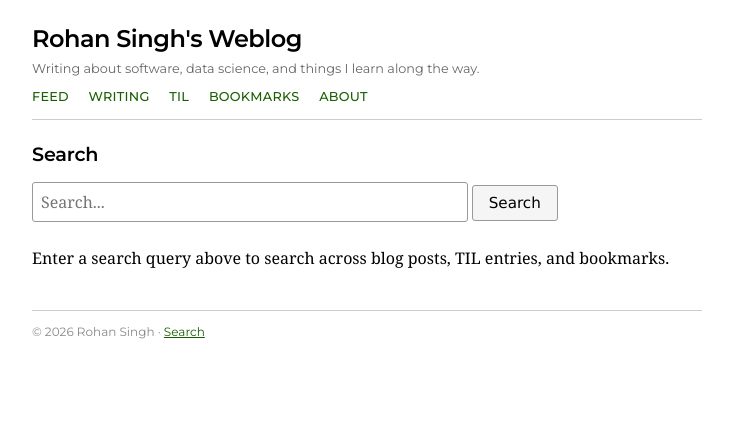
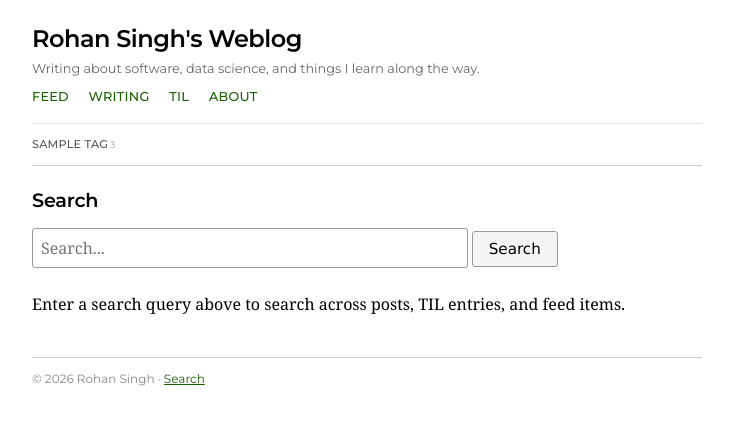
Before and after one commit to ygivenx/rohans-weblog, a Django app: page /search/ in a window 1280 px wide. Shown: the top 425 px of the page, without its empty margins (273-1006 px from the left). Run offline with Django 5.2, Linux system fonts and the light colour scheme; tables that the repository leaves empty hold one stand-in row (values such as "Sample post").

Commit message:
add tags usage

```diff
--- /dev/null
+++ b/blog/context_processors.py
@@ -0,0 +1,16 @@
+from django.db.models import Count, Q
+from .models import Tag
+
+
+def all_tags(request):
+    """Inject all tags with total content counts into every template."""
+    tags = Tag.objects.annotate(
+        post_count=Count("blog_posts", filter=Q(blog_posts__is_published=True), distinct=True),
+        til_count=Count("tils", distinct=True),
+        feed_count=Count("feed_items", distinct=True),
+    ).order_by("name")
+
+    for tag in tags:
+        tag.total_count = tag.post_count + tag.til_count + tag.feed_count
+
+    return {"all_tags": [t for t in tags if t.total_count > 0]}
--- a/blog/templates/blog/base.html
+++ b/blog/templates/blog/base.html
@@ -163,6 +163,31 @@
         .pagination .current {
             font-weight: 600;
             color: #000;
+        }
+        .tag-bar {
+            margin-top: 16px;
+            padding-top: 12px;
+            border-top: 1px solid #e8e8e8;
+            display: flex;
+            flex-wrap: wrap;
+            gap: 8px;
+        }
+        .tag-bar a {
+            font-family: 'Montserrat', sans-serif;
+            font-size: 0.7em;
+            font-weight: 500;
+            text-decoration: none;
+            color: #555;
+            letter-spacing: 0.02em;
+            text-transform: uppercase;
+        }
+        .tag-bar a:hover {
+            color: #195f00;
+        }
+        .tag-bar a .tag-count {
+            color: #bbb;
+            font-size: 0.85em;
+            margin-left: 2px;
         }
         footer {
             margin-top: 40px;
@@ -437,9 +462,15 @@
                 <a href="{% url 'blog:index' %}">Feed</a>
                 <a href="{% url 'blog:post_list' %}">Writing</a>
                 <a href="{% url 'blog:til_list' %}">TIL</a>
-                <a href="{% url 'blog:bookmarks_list' %}">Bookmarks</a>
                 <a href="{% url 'blog:about' %}">About</a>
             </nav>
+        {% if all_tags %}
+        <div class="tag-bar">
+            {% for tag in all_tags %}
+                <a href="{% url 'blog:tag_detail' tag.slug %}">{{ tag.name }}<span class="tag-count">{{ tag.total_count }}</span></a>
+            {% endfor %}
+        </div>
+        {% endif %}
         </header>
 
         <main>
--- a/blog/templates/blog/feed_detail.html
+++ b/blog/templates/blog/feed_detail.html
@@ -16,7 +16,7 @@
     {% if item.tags.all %}
     <div class="tags">
         {% for tag in item.tags.all %}
-            <span class="tag">{{ tag.name }}</span>
+            <a href="{% url 'blog:tag_detail' tag.slug %}" class="tag">{{ tag.name }}</a>
         {% endfor %}
     </div>
     {% endif %}
--- a/blog/templates/blog/index.html
+++ b/blog/templates/blog/index.html
@@ -22,7 +22,7 @@
             {% if post.tags.all %}
             <div class="tags">
                 {% for tag in post.tags.all %}
-                    <span class="tag">{{ tag.name }}</span>
+                    <a href="{% url 'blog:tag_detail' tag.slug %}" class="tag">{{ tag.name }}</a>
                 {% endfor %}
             </div>
             {% endif %}
--- a/blog/templates/blog/post_detail.html
+++ b/blog/templates/blog/post_detail.html
@@ -20,7 +20,7 @@
     {% if post.tags.all %}
     <div class="tags">
         {% for tag in post.tags.all %}
-            <span class="tag">{{ tag.name }}</span>
+            <a href="{% url 'blog:tag_detail' tag.slug %}" class="tag">{{ tag.name }}</a>
         {% endfor %}
     </div>
     {% endif %}
--- a/blog/templates/blog/search.html
+++ b/blog/templates/blog/search.html
@@ -52,22 +52,6 @@
         </ul>
         {% endif %}
 
-        {% if results.bookmarks %}
-        <h4>Bookmarks ({{ results.bookmarks|length }})</h4>
-        <ul class="post-list">
-            {% for bookmark in results.bookmarks %}
-            <li class="post-item">
-                <h3 class="post-title">
-                    <a href="{{ bookmark.url }}" target="_blank" rel="noopener noreferrer">{{ bookmark.title }}</a>
-                </h3>
-                {% if bookmark.description %}
-                <div class="post-excerpt">{{ bookmark.description }}</div>
-                {% endif %}
-            </li>
-            {% endfor %}
-        </ul>
-        {% endif %}
-
         {% if results.feed_items %}
         <h4>Feed Items ({{ results.feed_items|length }})</h4>
         <ul class="post-list">
@@ -87,6 +71,6 @@
         <p>No results found.</p>
     {% endif %}
 {% else %}
-    <p>Enter a search query above to search across blog posts, TIL entries, and bookmarks.</p>
+    <p>Enter a search query above to search across posts, TIL entries, and feed items.</p>
 {% endif %}
 {% endblock %}
--- a/blog/templates/blog/til_detail.html
+++ b/blog/templates/blog/til_detail.html
@@ -11,7 +11,7 @@
     {% if til.tags.all %}
     <div class="tags">
         {% for tag in til.tags.all %}
-            <span class="tag">{{ tag.name }}</span>
+            <a href="{% url 'blog:tag_detail' tag.slug %}" class="tag">{{ tag.name }}</a>
         {% endfor %}
     </div>
     {% endif %}
--- a/blog/templates/blog/til_list.html
+++ b/blog/templates/blog/til_list.html
@@ -16,7 +16,7 @@
             {% if til.tags.all %}
             <div class="tags">
                 {% for tag in til.tags.all %}
-                    <span class="tag">{{ tag.name }}</span>
+                    <a href="{% url 'blog:tag_detail' tag.slug %}" class="tag">{{ tag.name }}</a>
                 {% endfor %}
             </div>
             {% endif %}
--- a/blog/urls.py
+++ b/blog/urls.py
@@ -9,8 +9,8 @@ urlpatterns = [
     path("posts/<slug:slug>/", views.post_detail, name="post_detail"),
     path("til/", views.til_list, name="til_list"),
     path("til/<slug:slug>/", views.til_detail, name="til_detail"),
-    path("bookmarks/", views.bookmarks_list, name="bookmarks_list"),
     path("feed/<slug:slug>/", views.feed_detail, name="feed_detail"),
+    path("tags/<slug:slug>/", views.tag_detail, name="tag_detail"),
     path("search/", views.search, name="search"),
     path("about/", views.about, name="about"),
 ]
--- a/blog/views.py
+++ b/blog/views.py
@@ -1,7 +1,7 @@
 from django.shortcuts import render, get_object_or_404
 from django.core.paginator import Paginator
 
-from .models import BlogPost, TIL, Bookmark, FeedItem
+from .models import BlogPost, TIL, Bookmark, FeedItem, Tag
 from .search import search_content
 from .utils import render_markdown, POSTS_PER_PAGE, TILS_PER_PAGE, BOOKMARKS_PER_PAGE, FEED_PER_PAGE
 
@@ -136,21 +136,27 @@ def search(request):
 
 
 def feed_list(request):
-    """List all feed items (paginated)."""
-    items = FeedItem.objects.prefetch_related("tags").order_by("-created_date")
+    """List all feed items grouped by month with timeline navigation."""
+    from itertools import groupby
 
-    paginator = Paginator(items, FEED_PER_PAGE)
-    page_number = request.GET.get("page")
-    page_obj = paginator.get_page(page_number)
+    items = list(FeedItem.objects.prefetch_related("tags").order_by("-created_date"))
+    for item in items:
+        item.body_html = render_markdown(item.body)
 
-    for item in page_obj:
-        item.body_html = render_markdown(item.body)
+    grouped = []
+    for key, group in groupby(items, key=lambda x: x.created_date.strftime("%Y-%m")):
+        items_list = list(group)
+        grouped.append({
+            "month_key": key,
+            "month_label": items_list[0].created_date.strftime("%B %Y"),
+            "items": items_list,
+        })
 
     return render(
         request,
         "blog/feed_list.html",
         {
-            "page_obj": page_obj,
+            "grouped": grouped,
         },
     )
 
@@ -169,6 +175,33 @@ def feed_detail(request, slug):
     )
 
 
+def tag_detail(request, slug):
+    """Show all content with a given tag."""
+    tag = get_object_or_404(Tag, slug=slug)
+
+    posts = (
+        BlogPost.objects.filter(is_published=True, tags=tag)
+        .prefetch_related("tags")
+        .order_by("-published_date", "-created_date")
+    )
+    tils = TIL.objects.filter(tags=tag).prefetch_related("tags").order_by("-created_date")
+    feed_items = FeedItem.objects.filter(tags=tag).prefetch_related("tags").order_by("-created_date")
+
+    for item in feed_items:
+        item.body_html = render_markdown(item.body)
+
+    return render(
+        request,
+        "blog/tag_detail.html",
+        {
+            "tag": tag,
+            "posts": posts,
+            "tils": tils,
+            "feed_items": feed_items,
+        },
+    )
+
+
 def about(request):
     """Display the about page."""
     return render(request, "blog/about.html")
--- a/rohans_weblog/settings.py
+++ b/rohans_weblog/settings.py
@@ -84,6 +84,7 @@ TEMPLATES = [
                 "django.template.context_processors.request",
                 "django.contrib.auth.context_processors.auth",
                 "django.contrib.messages.context_processors.messages",
+                "blog.context_processors.all_tags",
             ],
         },
     },
```
Also changed, not shown: DESIGN_REFS.md (added, +49 -0 lines), blog/templates/blog/feed_list.html (+89 -22 lines), blog/templates/blog/tag_detail.html (added, +64 -0 lines).
